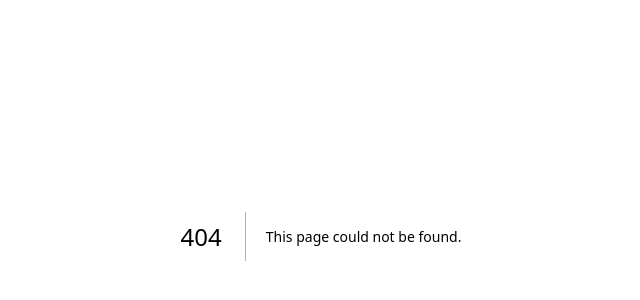
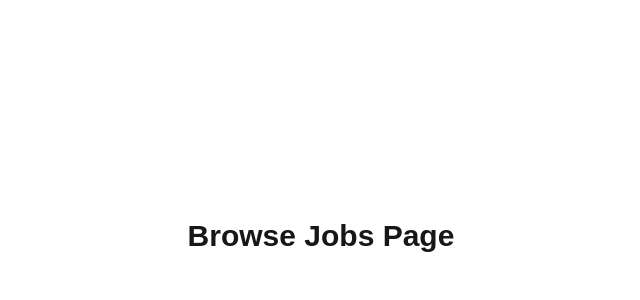
Before and after one commit to rashtravardhana/medpro, a Next.js app: page /jobs in a window 1280 px wide. Before the commit this address had no page. Shown: the part 164-464 px from the top of the page, without its empty margins (319-959 px from the left). Built offline with nearby package versions, Linux system fonts and the light colour scheme.

Commit message:
Create page.tsx

```diff
--- /dev/null
+++ b/app/jobs/page.tsx
@@ -0,0 +1,9 @@
+export default function JobsPage() {
+  return (
+    <div className="min-h-screen flex items-center justify-center bg-white">
+      <h1 className="text-3xl font-semibold">
+        Browse Jobs Page
+      </h1>
+    </div>
+  );
+}
```
